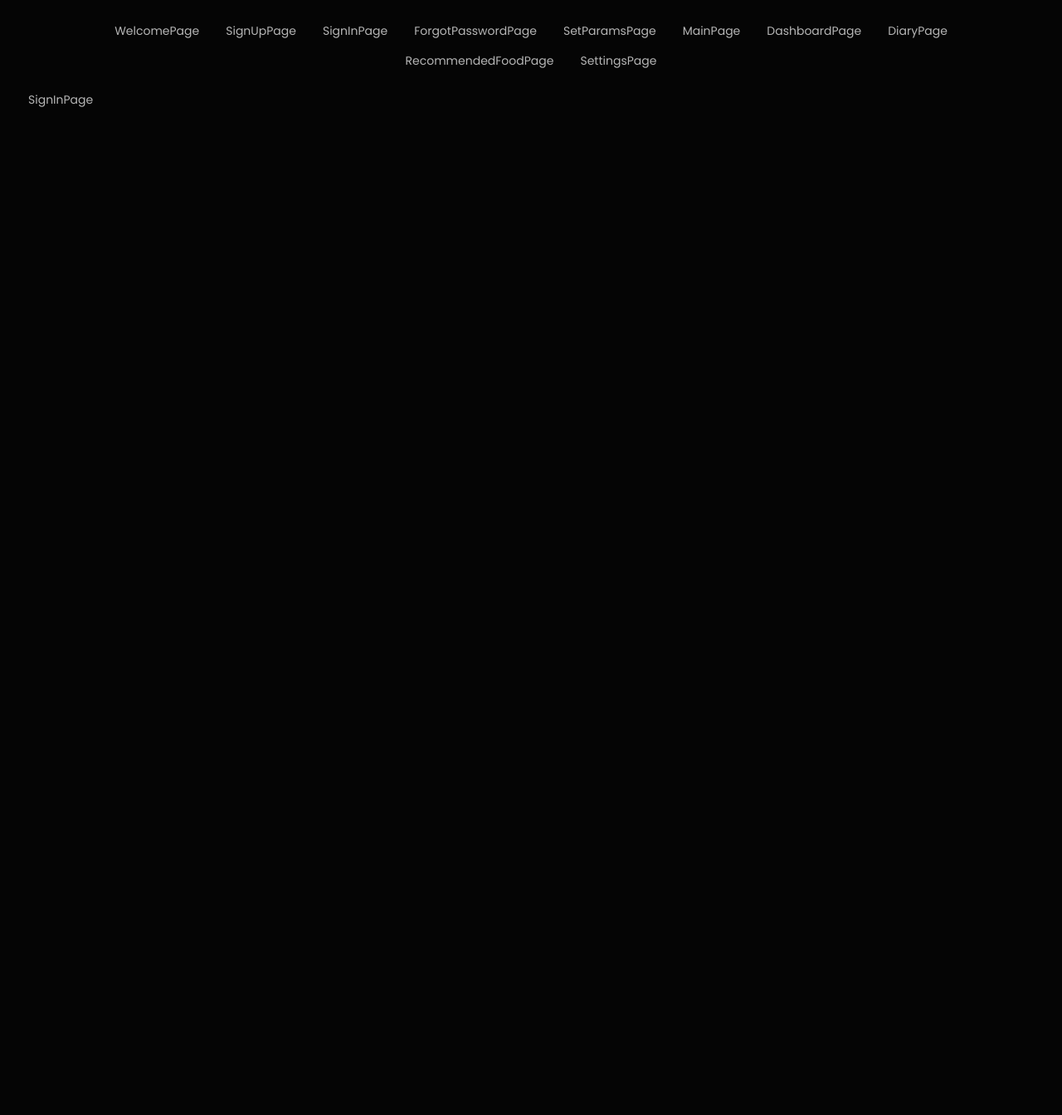
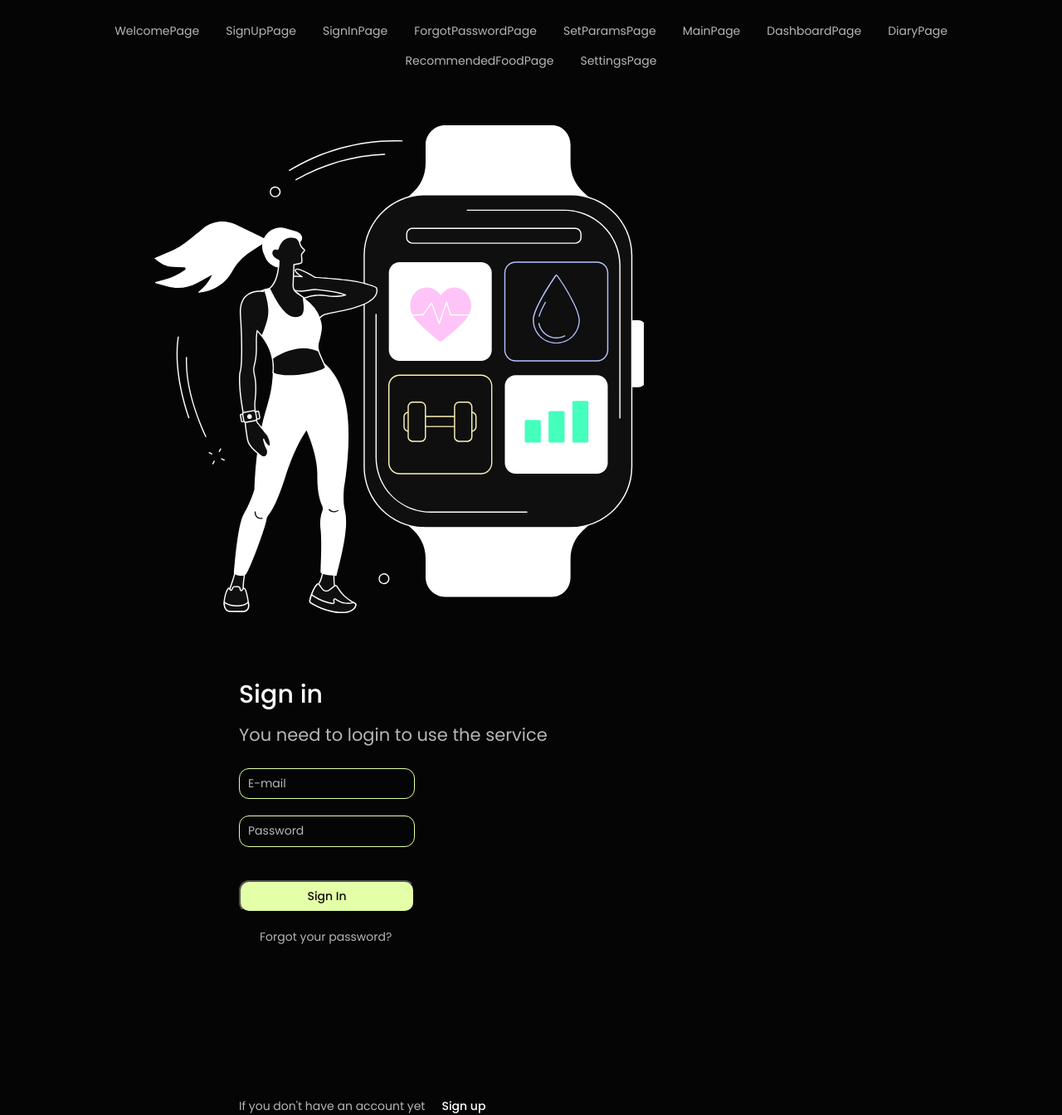
Before and after one commit to MAKCKACHKA/healthy_hub, a React (Vite) app: page /healthy_hub/signin in a window 1280 px wide. Shown: the whole page at 83% size. Before the commit the page ends 800 px from the top, so only its background shows below. Built offline with nearby package versions, Linux system fonts and the light colour scheme.

Commit message:
SingInPage

```diff
--- a/package.json
+++ b/package.json
@@ -28,7 +28,8 @@
     "react-router-dom": "^6.15.0",
     "redux-persist": "^6.0.0",
     "styled-components": "^6.1.1",
-    "vite-plugin-svgr": "^3.2.0"
+    "vite-plugin-svgr": "^3.2.0",
+    "yup": "^1.3.3"
   },
   "devDependencies": {
     "@swc/cli": "^0.1.62",
--- a/src/components/SharedLayout/SharedLayout.jsx
+++ b/src/components/SharedLayout/SharedLayout.jsx
@@ -2,6 +2,7 @@ import { Suspense } from 'react';
 import { Outlet } from 'react-router-dom';
 import { Header } from 'components/Header/Header';
 import { Container } from './SharedLayout.styled';
+import { Toaster } from 'react-hot-toast';
 
 const SharedLayout = () => {
   return (
@@ -12,6 +13,7 @@ const SharedLayout = () => {
           <Outlet />
         </Suspense>
       </Container>
+      <Toaster reverseOrder={false} />
     </>
   );
 };
--- a/src/components/SharedLayout/SharedLayout.styled.jsx
+++ b/src/components/SharedLayout/SharedLayout.styled.jsx
@@ -2,10 +2,11 @@ import styled from 'styled-components';
 
 export const Container = styled.main`
   min-width: 320px;
-  padding: 0 10px;
+  padding: 0 10px 40px;
+
   @media screen and (min-width: 768px) {
     min-width: 768px;
-    padding: 0 27px;
+    padding: 0 27px 60px;
   }
   @media screen and (min-width: 1200px) {
     min-width: 1200px;
--- a/src/pages/SignInPage/SignInPage.jsx
+++ b/src/pages/SignInPage/SignInPage.jsx
@@ -1,7 +1,29 @@
+import pageIllustrations from '../../assets/pageIllustrations.svg';
+import { AuthorizationImg } from '../../components/AuthorizationImg/AuthorizationImg';
+import { ForgotPassLink, SignInSection } from './SignInPage.styled';
+import { TextPartWrapper } from './SignInPage.styled';
+import { Title } from '../../components/Title/Title';
+import { SubTitle } from '../../components/SubTitle/SubTitle';
+import { SingInForm } from '../../components/SignInForm/SingInForm';
+import { SignInOrUp } from '../../components/SignInOrUp/SignInOrUp';
+
 export default function SignInPage() {
   return (
-    <>
-      <p>SignInPage</p>
-    </>
+    <SignInSection>
+      <AuthorizationImg pageIllustrations={pageIllustrations} />
+      <TextPartWrapper>
+        <Title titleText={'Sign in'} />
+        <SubTitle description={'You need to login to use the service'} />
+        <SingInForm />
+        <ForgotPassLink to="/forgot-password">
+          Forgot your password?
+        </ForgotPassLink>
+        <SignInOrUp
+          descriptionText={`If you don't have an account yet`}
+          linkText={'Sign up'}
+          to={'/signup'}
+        />
+      </TextPartWrapper>
+    </SignInSection>
   );
 }
--- a/src/pages/WelcomePage/WelcomePage.styled.js
+++ b/src/pages/WelcomePage/WelcomePage.styled.js
@@ -26,8 +26,6 @@ export const HeroSection = styled.section`
 export const HeroImg = styled.svg`
   width: 300px;
   height: 296px;
-  display: block;
-  height: 300px;
   display: block;
   margin: 0 auto 40px;
   @media screen and (min-width: 768px) {
@@ -60,7 +58,7 @@ export const HeroDescWrap = styled.div`
   }
 `;
 
-export const HeroTitle = styled.h1`
+export const HeroTitle = styled.h2`
   font-weight: 500;
   font-size: 24px;
   line-height: 1.25;
--- a/src/styles/root.css
+++ b/src/styles/root.css
@@ -10,4 +10,5 @@
   --protein-graf-color: #fff3b7;
   --primary-btn-color: #e3ffa8;
   --dashboard-bcg-color: #292928;
+  --error-validate-input: #e74a3b;
 }
```
Also changed, not shown: 1 other file (tests, documents, lock files or other folders).
